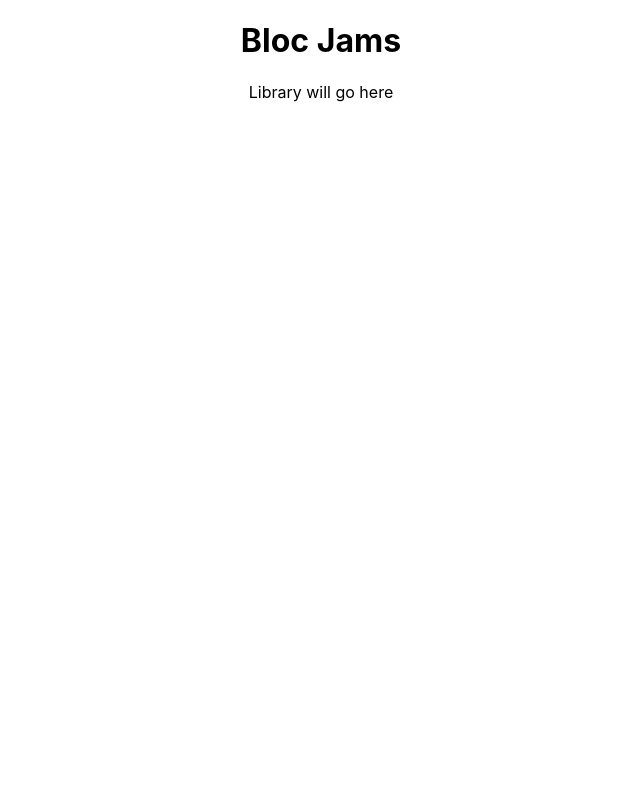
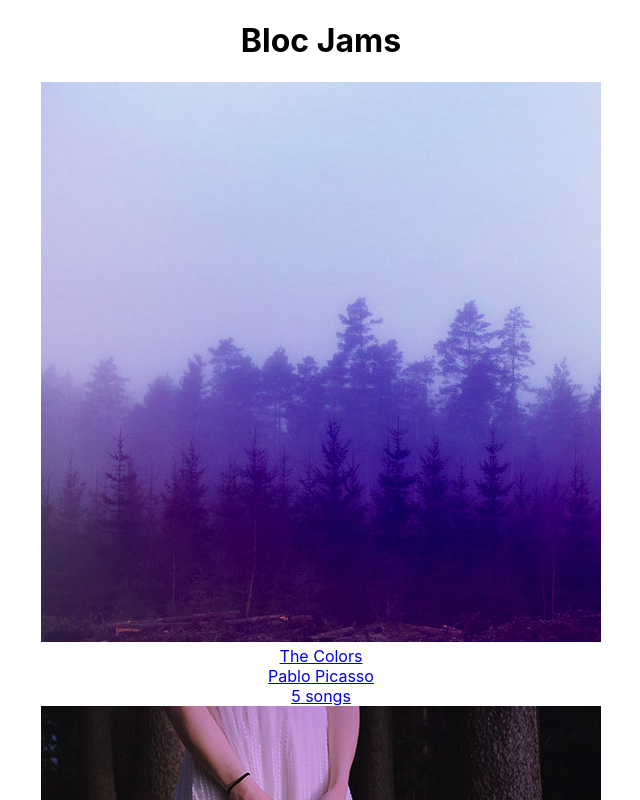
Before and after one commit to AdrienneNKing/bloc-jams-react, a React (Create React App) app: page /library in a window 1280 px wide. Shown: the top 800 px of the page, without its empty margins (319-959 px from the left). Built offline with nearby package versions, Linux system fonts and the light colour scheme.

Commit message:
Bloc Jams Components: Library Checkpoint Submission

```diff
--- a/src/App.js
+++ b/src/App.js
@@ -15,6 +15,7 @@
         <main>
           <Route exact path="/" component={Landing} />
           <Route path="/library" component={Library} />
+          <Route path="/album/:slug" component={Album} />
         </main>
       </div>
     );
--- a/src/components/Album.js
+++ b/src/components/Album.js
@@ -1,13 +1,16 @@
-import React from 'react';
+import React, { Component } from 'react';
 
 
 
-const Album = () => {
-  return (
-    <section className="album">
-    Album will go here.
-    </section>
-  );
+class Album extends Component {
+  render() {
+    return (
+      <section className="album">
+      {this.props.match.params.slug} Album will go here
+      </section>
+    );
+  }
 }
 
+
 export default Album;
--- a/src/components/Landing.js
+++ b/src/components/Landing.js
@@ -10,9 +10,9 @@
         <section className="selling-points">
             <div className="point">
               <h2 className="point-title">Choose your music</h2>
-              <p classname="point-description">The world is full of music; why should you have to listen to music that someone else chose?</p>
+              <p className="point-description">The world is full of music; why should you have to listen to music that someone else chose?</p>
             </div>
-            <div classname="point">
+            <div className="point">
               <h2 className="point-title">Unlimited, streaming, ad-free</h2>
               <p className="point-description">No arbitrary limits. No distractions.</p>
             </div>
--- a/src/components/Library.js
+++ b/src/components/Library.js
@@ -1,9 +1,29 @@
-import React from 'react';
+import React, { Component } from 'react';
+import { Link } from 'react-router-dom';
+import albumData from './../data/albums';
 
-const Library = () => (
-  <section className="library">
-    Library will go here
-  </section>
-);
+class Library extends Component {
+  constructor(props) {
+    super(props);
+    this.state = { albums: albumData};
+  }
+
+  render(){
+    return (
+      <section className='library'>
+      {
+        this.state.albums.map( (album, index) =>
+          <Link to={'album/${album.slug}'} key={index}>
+            <img src={album.albumCover} alt={album.title} />
+            <div>{album.title}</div>
+            <div>{album.artist}</div>
+            <div>{album.songs.length} songs</div>
+          </Link>
+        )
+      }
+      </section>
+    );
+  }
+}
 
 export default Library;
--- /dev/null
+++ b/src/data/albums.js
@@ -0,0 +1,27 @@
+export default [{
+  title: 'The Colors',
+  artist: 'Pablo Picasso',
+  releaseInfo: '1909 Spanish Records',
+  albumCover: '/assets/images/album_covers/01.jpg',
+  slug: 'the-colors',
+  songs: [
+      { title: 'Blue', duration: '161.71', audioSrc: '/assets/music/blue.mp3' },
+      { title: 'Green', duration: '103.96', audioSrc: '/assets/music/green.mp3' },
+      { title: 'Red', duration: '268.45', audioSrc: '/assets/music/red.mp3' },
+      { title: 'Pink', duration: '153.14', audioSrc: '/assets/music/pink.mp3' },
+      { title: 'Magenta', duration: '374.22', audioSrc: '/assets/music/magenta.mp3' }
+  ]
+}, {
+    title: 'The Telephone',
+    artist: 'Guglielmo Marconi',
+    releaseInfo: '1909 EM',
+    albumCover: '/assets/images/album_covers/02.jpg',
+    slug: 'the-telephone',
+    songs: [
+      { title: 'Blue', duration: '161.71', audioSrc: '/assets/music/blue.mp3' },
+      { title: 'Green', duration: '103.96', audioSrc: '/assets/music/green.mp3' },
+      { title: 'Red', duration: '268.45', audioSrc: '/assets/music/red.mp3' },
+      { title: 'Pink', duration: '153.14', audioSrc: '/assets/music/pink.mp3' },
+      { title: 'Magenta', duration: '374.22', audioSrc: '/assets/music/magenta.mp3' }
+    ]
+}];
```
